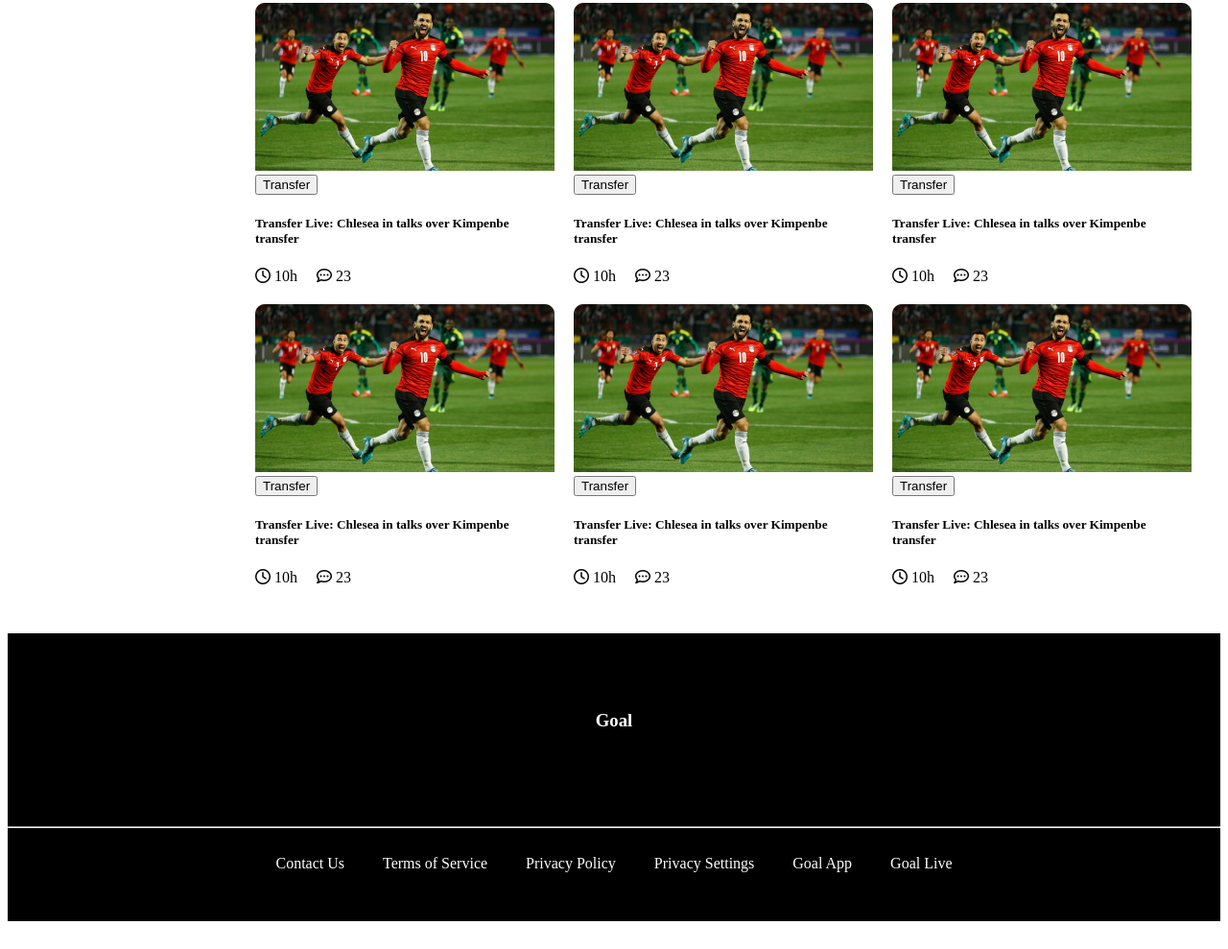
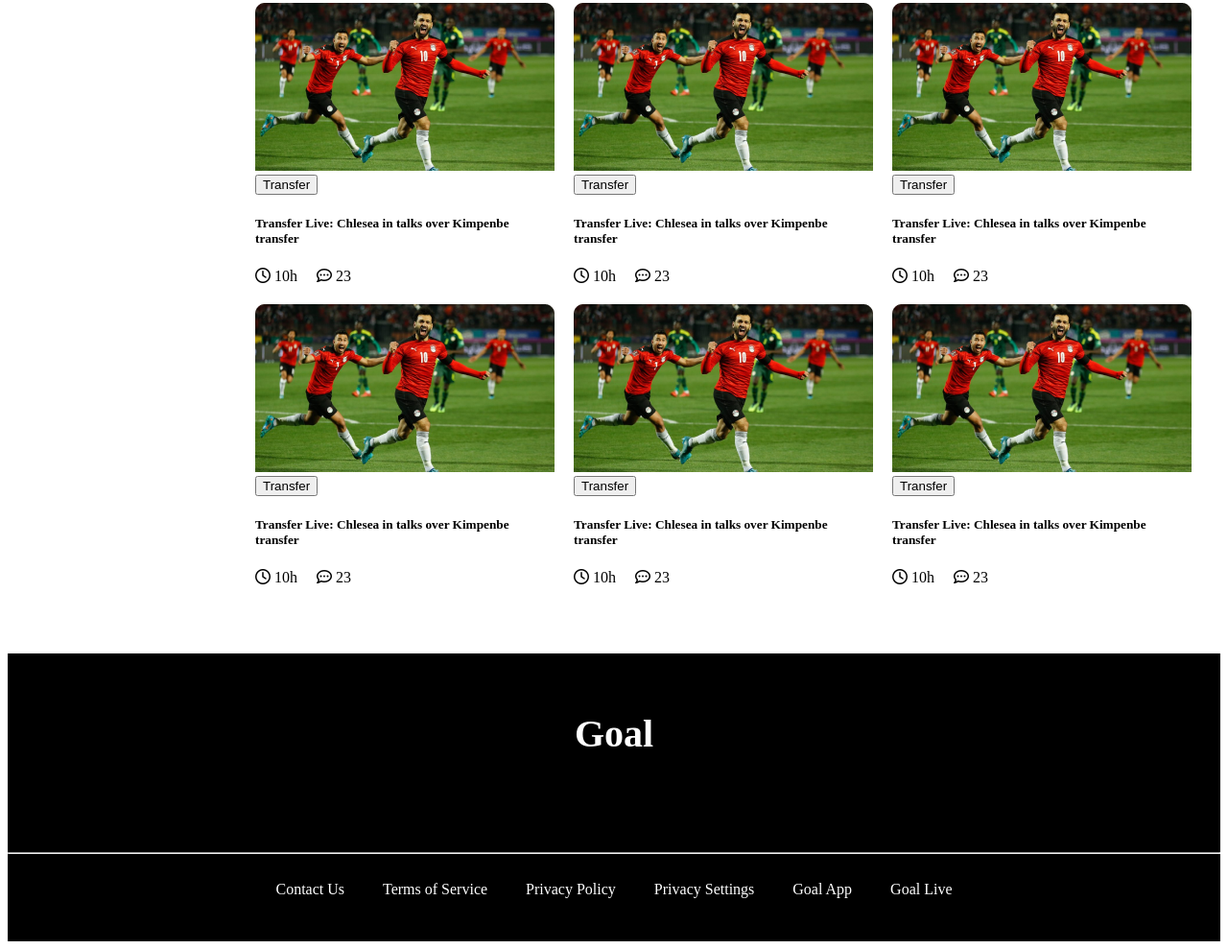
Before and after one commit to Qaium27/world-cup-project, a plain HTML site: page index.html in a window 1280 px wide. Shown: the part 880-1869 px from the top of the page at 96% size. Before the commit the page ends 1848 px from the top, so only its background shows below. Drawn offline with Linux system fonts and the light colour scheme.

Commit message:
footer change

```diff
--- a/style.css
+++ b/style.css
@@ -86,7 +86,8 @@
 }
 .footer-title{
     text-align: center;
-    padding: 80px;
+    font-size: 40px;
+    padding: 60px;
 }
 .footer-menu{
     display: flex;
@@ -101,6 +102,8 @@
 }
 
 
+/* media query */
+
 @media screen (max-width:768px){
     .container{
         grid-template-columns: repeat(1, 1fr);
```
